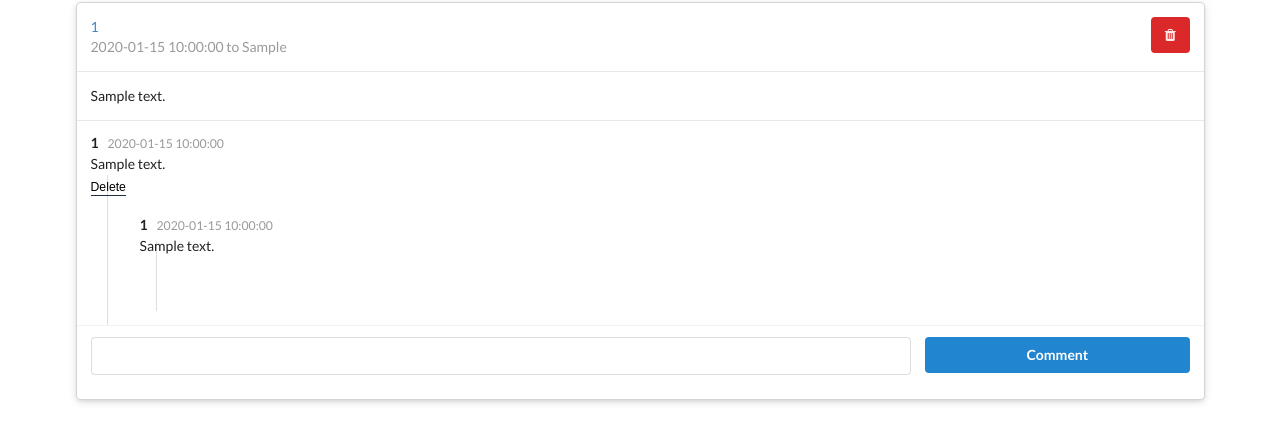
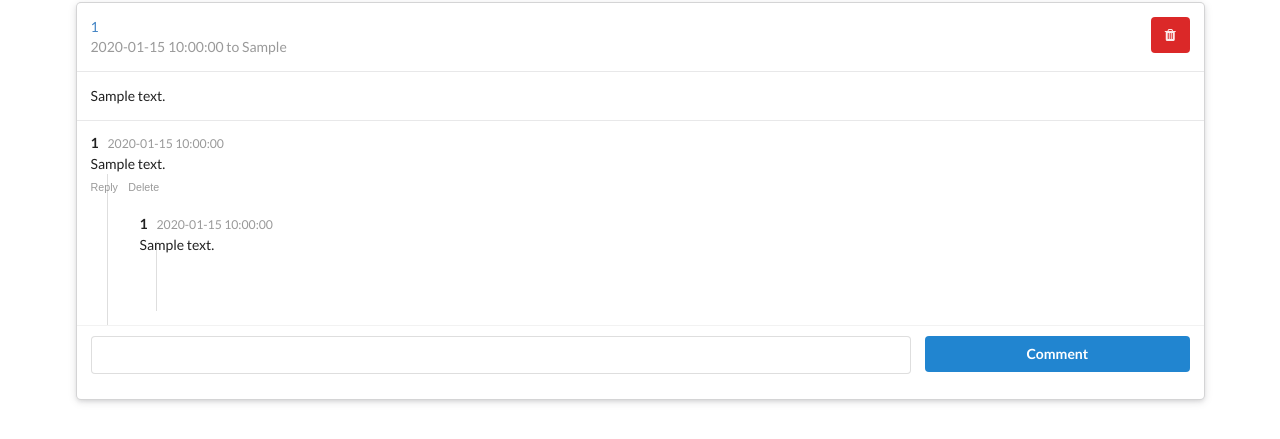
Before and after one commit to KTachibanaM/mini-gplus, a Flask app: template templates/index.jinja2 in a window 1280 px wide. Shown: the part 159-598 px from the top of the page. Run offline with Flask 2, Linux system fonts and the light colour scheme; the visitor is signed in with stand-in values (Sample User, id 1); the template is opened without the code that fills it: values that come from a table or form of the project are taken from there, most other values are stand-ins (such as "Sample title", 1, 10 or a date in 2020); some libraries are stand-ins or nearby versions.

Commit message:
action buttons

```diff
--- a/static/styles.css
+++ b/static/styles.css
@@ -2,9 +2,12 @@
     margin-top: 4em;
 }
 
-.comment_action {
+.comment-action {
     background: none !important;
     border: none;
     padding: 0 !important;
-    border-bottom: 1px solid #1e2f45;
+    margin: 0 .75em 0 0;
+    color: rgba(0, 0, 0, .4);
+    font-size: .875em;
+    cursor: pointer;
 }
--- a/templates/cards/_comment.jinja2
+++ b/templates/cards/_comment.jinja2
@@ -38,11 +38,12 @@
                 {{ comment.content }}
             </div>
             <div class="actions">
+                <button class="comment-action">Reply</button>
                 {% if current_user.owns_comment(comment, post) %}
                     <form method="post" action="/rm-comment" style="display: inline">
                         <input type="hidden" name="comment_id" value="{{ comment.id }}" readonly>
                         <input type="hidden" name="post_id" value="{{ post.id }}" readonly>
-                        <button class="comment_action">Delete</button>
+                        <button class="comment-action">Delete</button>
                     </form>
                 {% endif %}
             </div>
```
